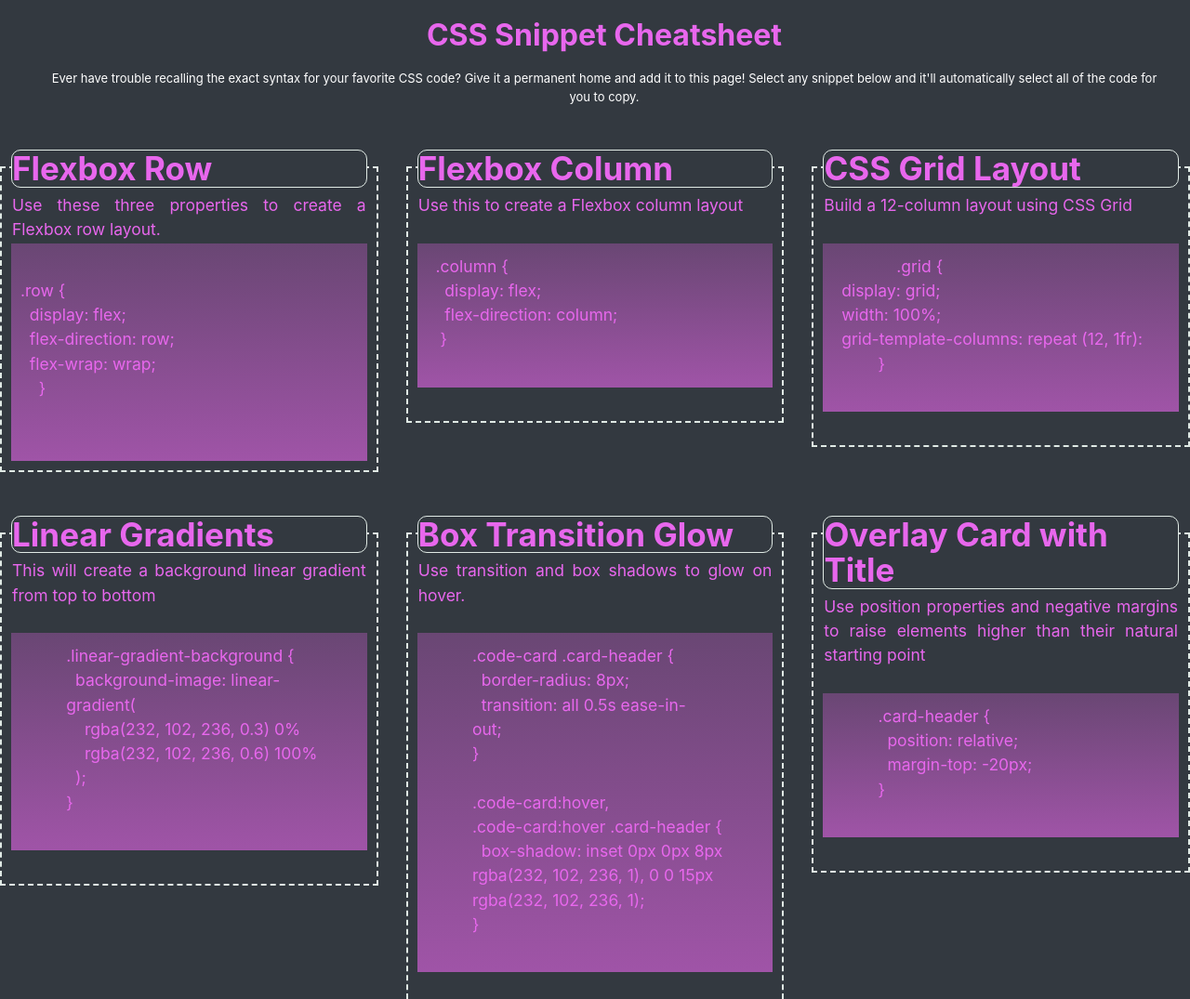
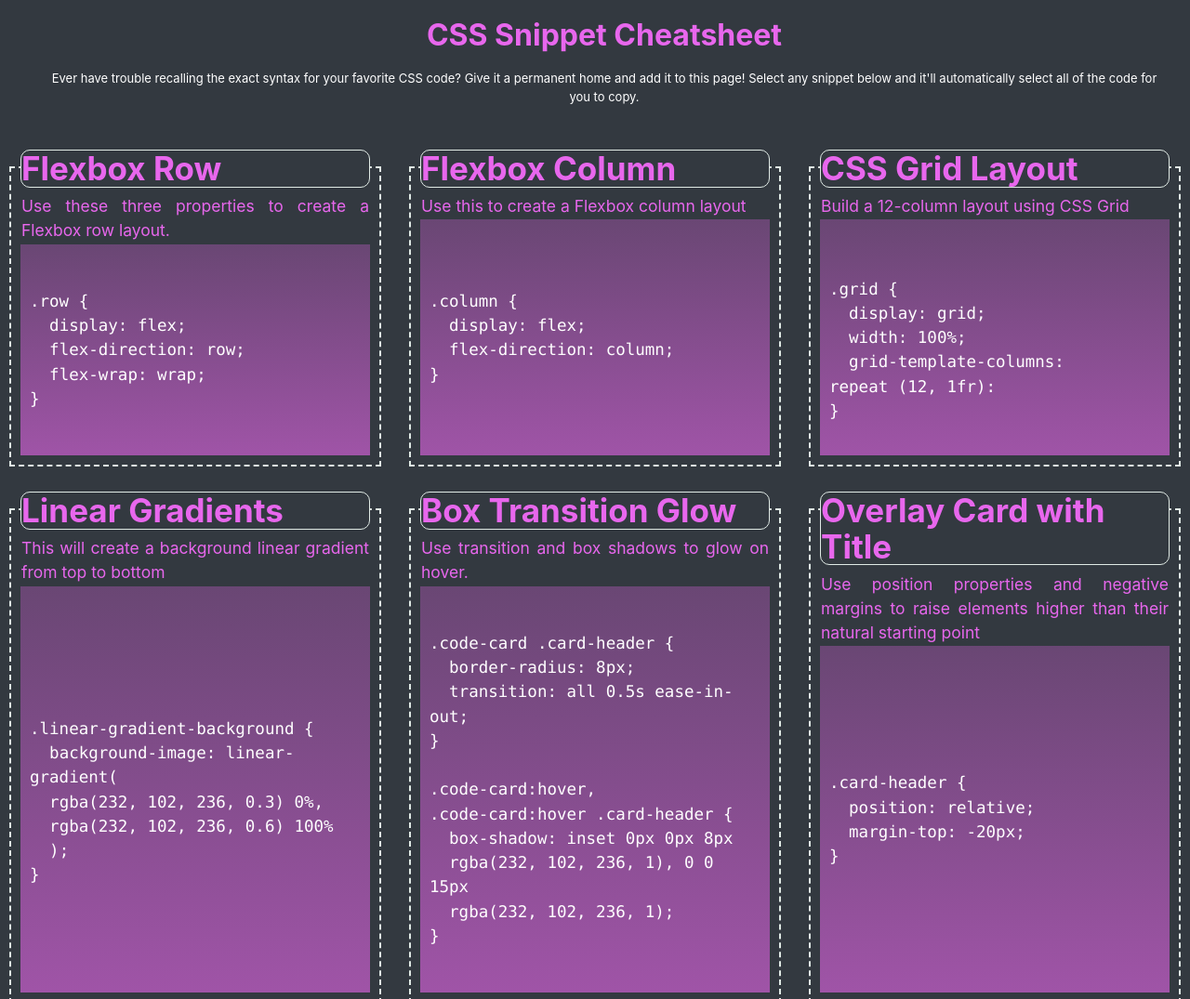
Before and after one commit to AliBakerCodes/CSS-Snippet-Cheat-Sheet, a plain HTML site: page index.html in a window 1280 px wide. Shown: the top 1075 px of the page at 93% size. Drawn offline with Linux system fonts and the light colour scheme.

Commit message:
Fixed nagging issue with flexbox not growing (thanks Google)

```diff
--- a/assets/css/style.css
+++ b/assets/css/style.css
@@ -78,6 +78,17 @@ header p {
   margin: 0rem 4rem 0rem 4rem;
   color: var(--codetext);
 }
+ main {
+   margin: 1rem;
+ }
+code {
+  /* Monospace font stack is used for our code blocks to make it look more like code */
+  font-family: Consolas, 'Andale Mono WT', 'Andale Mono', 'Lucida Console',
+    'Lucida Sans Typewriter', 'DejaVu Sans Mono', 'Bitstream Vera Sans Mono',
+    'Liberation Mono', 'Nimbus Mono L', Monaco, 'Courier New', Courier,
+    monospace;
+
+}
 
 /* create our main grid with flexbox, use negative margins to offset the padding on the .card-column class */
 .row {
@@ -114,6 +125,7 @@ footer {
 }
 
 .card {
+  display:flex;
   min-width: 30rem;
   border-style: dashed;
   border-width: .2rem;
@@ -121,6 +133,13 @@ footer {
   padding: 1rem;
   flex: 0 0 25rem;
   margin-bottom: 2rem;
+  flex-direction: column;
+  justify-content: flex-start;
+  min-height: 100%;
+  /* outline is like border, but on the outside of the box instead of inside */
+  outline: 2px dashed var(--gin);
+  outline-offset: -2px;
+  transition: all 0.5s ease-in-out;
 }
 
 .header {
@@ -139,27 +158,33 @@ footer {
 }
 
 .card code {
-  margin: 2px;
-  padding: 1px;
-  text-align: justify;
+  /* padding: 2rem;
+  text-align: justify; */
   -moz-user-select: all;
   -webkit-user-select: all;
   -ms-user-select: all;
   user-select: all;
+
 }
  /* set styles to make it so code wraps in <pre> instead of overflowing */
-.card pre {
-  color: var(--white);
+  /* Make each code block the height of the highest block on the page making them all equal */
+  /* Linear Gradient Background */
+.card .code-block {
+  color: var(--codetext);
   white-space: pre-wrap;
   overflow: auto;
   tab-size: 4;
   padding: 1.2rem 1rem;
-  /* Linear Gradient Background */
+  align-items: center;
+  display: flex;
+  flex-grow: 1;
   background-image: linear-gradient(
     rgba(232, 102, 236, 0.3) 0%,
     rgba(232, 102, 236, 0.6) 100%
   );
+  min-height: 100%;
 }
+
 footer {
   color: var(--glowpink);
 }
--- a/index.html
+++ b/index.html
@@ -28,7 +28,7 @@
             <div>
               <p>Use these three properties to create a Flexbox row layout.</p>
             </div>
-            <pre>
+            <pre class = "code-block">
             <code>
 .row {
   display: flex;
@@ -39,64 +39,72 @@
 					</pre>
           </figure>
         </div>
+      </div>
         <div class="card-column">
           <figure class="card">
             <h2 class="header">Flexbox Column</h2>
+            <div>
               <p>Use this to create a Flexbox column layout</p>
+            </div>
+            <pre class = "code-block">
             <code>
-              <pre>
 .column {
   display: flex;
   flex-direction: column;
 }
+          	</code>
             </pre>
-            </code>
           </figure>
         </div>
         <div class="card-column">
           <figure class="card">
             <h2 class="header">CSS Grid Layout</h2>
+            <div>
               <p>Build a 12-column layout using CSS Grid</p>
+            </div>
+            <pre class = "code-block">
             <code>
-            <pre>
 .grid {
   display: grid;
   width: 100%;
-  grid-template-columns: repeat (12, 1fr):
+  grid-template-columns:
+repeat (12, 1fr):
 }
+</code>
 </pre>
-          </code>
           </figure>
         </div>
         <div class="card-column">
           <figure class="card">
             <h2 class="header">Linear Gradients</h2>
+            <div>
               <p>
                 This will create a background linear gradient from top to bottom
               </p>
+            </div>
+            <pre class = "code-block">
             <code>
-              <pre>
 .linear-gradient-background {
-            background-image: linear-
-          gradient(
-              rgba(232, 102, 236, 0.3) 0%
+  background-image: linear-gradient(
+  rgba(232, 102, 236, 0.3) 0%,
   rgba(232, 102, 236, 0.6) 100%
   );
 }
+</code>
 </pre>
-            </code>
           </figure>
         </div>
         <div class="card-column">
           <figure class="card">
             <h2 class="header">Box Transition Glow</h2>
+            <div>
               <p>Use transition and box shadows to glow on hover.</p>
+            </div>
+            <pre class = "code-block">
             <code>
-              <pre>
 .code-card .card-header {
   border-radius: 8px;
-            transition: all 0.5s ease-in-
-          out;
+  transition: all 0.5s ease-in-out;
 }
 
 .code-card:hover,
@@ -105,26 +113,27 @@
   rgba(232, 102, 236, 1), 0 0 15px
   rgba(232, 102, 236, 1);
 }
+            </code>
           </pre>
-            </code>
           </figure>
         </div>
         <div class="card-column">
           <figure class="card">
             <h2 class="header">Overlay Card with Title</h2>
+            <div>
               <p>
                 Use position properties and negative margins to raise elements
                 higher than their natural starting point
               </p>
+            </div>
+            <pre class = "code-block">
             <code>
-              <pre>
 .card-header {
   position: relative;
   margin-top: -20px;
 }
-          	</pre
-              >
             </code>
+          </pre>
           </figure>
         </div>
       </section>
```
Lines whose indentation alone changed are shown as unchanged.
